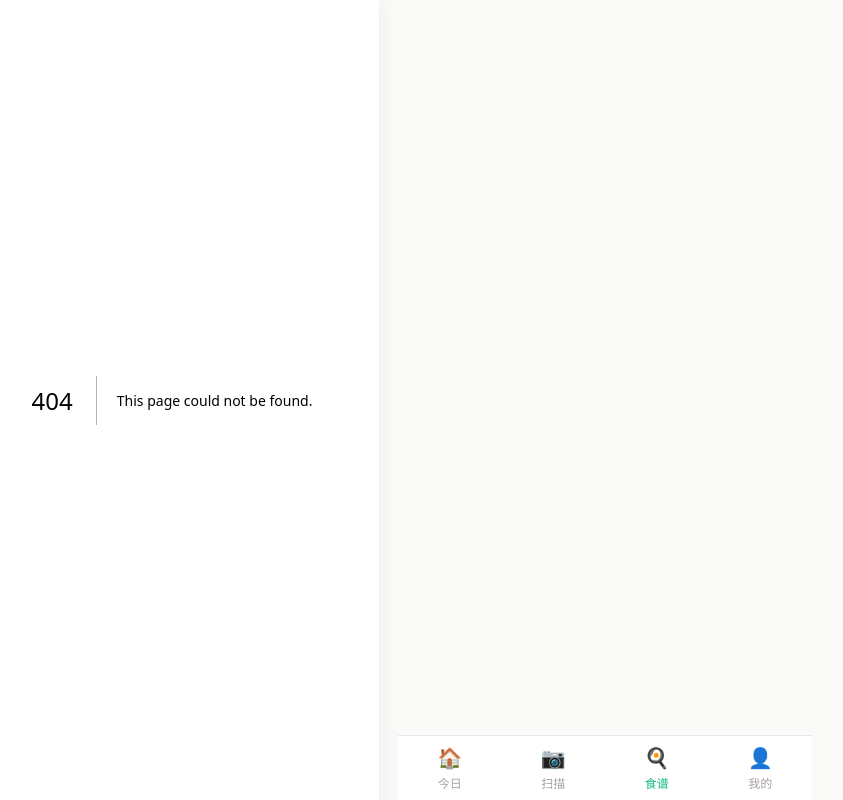
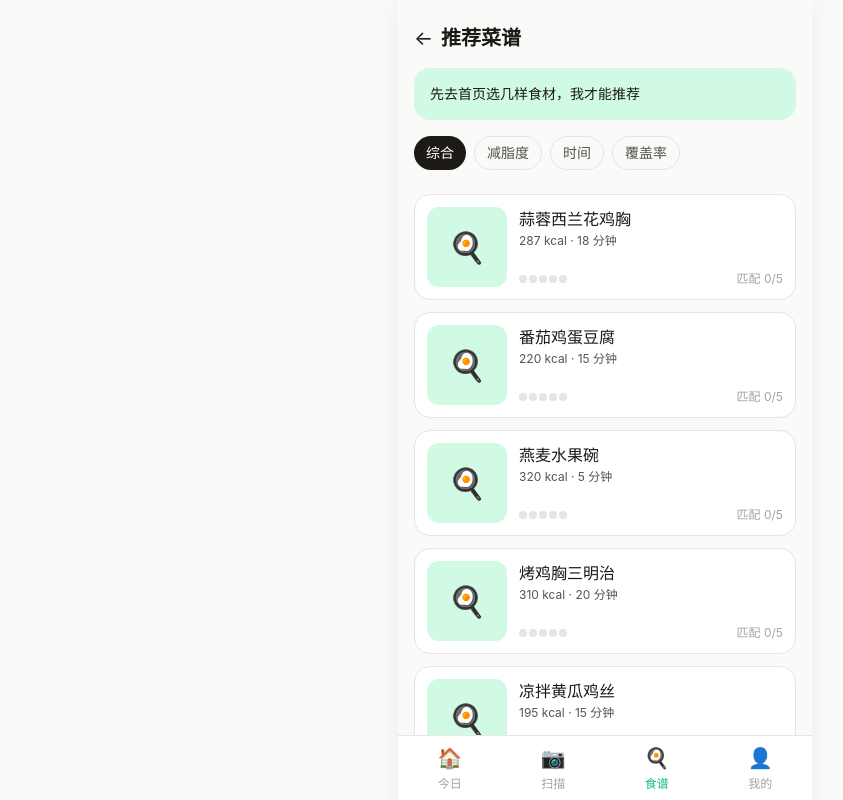
Before and after one commit to yasmin0528/FridgeMate, a Next.js app in the folder fridgemate/: page /recipes in a window 1280 px wide. Before the commit this address had no page. Shown: the top 800 px of the page, without its empty margins (35-878 px from the left). Built offline with nearby package versions, Linux system fonts and the light colour scheme.

Commit message:
feat: P3a recipe list with sorting + chip remove + slot machine

```diff
--- /dev/null
+++ b/fridgemate/src/app/recipes/page.tsx
@@ -0,0 +1,173 @@
+"use client";
+
+import Link from "next/link";
+import { useRouter } from "next/navigation";
+import { useState } from "react";
+import { useFridgeStore } from "@/store/fridgeStore";
+import { useRecipeStore } from "@/store/recipeStore";
+import { IngredientChip } from "@/components/IngredientChip";
+import { MatchCircles } from "@/components/MatchCircles";
+import { SlotMachine } from "@/components/SlotMachine";
+import type { ScoredRecipe } from "@/lib/match";
+
+type SortMode = "score" | "fatLoss" | "time" | "coverage";
+
+export default function RecipesPage() {
+  const router = useRouter();
+  const { selectedIds, toggleSelect } = useFridgeStore();
+  const { rankedForSelected, slotCandidates } = useRecipeStore();
+  const [sort, setSort] = useState<SortMode>("score");
+  const [showSlot, setShowSlot] = useState(false);
+
+  const sorted = [...rankedForSelected].sort((a, b) => {
+    switch (sort) {
+      case "score":
+        return b.score - a.score;
+      case "fatLoss":
+        return b.recipe.fatLossScore - a.recipe.fatLossScore;
+      case "time":
+        return a.recipe.cookTimeMin - b.recipe.cookTimeMin;
+      case "coverage":
+        return b.coverage - a.coverage;
+    }
+  });
+
+  const handleSlotPick = (r: { id: string }) => {
+    setShowSlot(false);
+    router.push(`/recipes/${r.id}`);
+  };
+
+  const slotFinal =
+    slotCandidates.length > 0
+      ? slotCandidates[Math.floor(Math.random() * slotCandidates.length)]
+      : null;
+
+  return (
+    <main className="px-4 py-6 flex flex-col gap-4">
+      <header className="flex items-center gap-2">
+        <Link href="/" className="text-xl">
+          ←
+        </Link>
+        <h1 className="text-xl font-semibold">推荐菜谱</h1>
+      </header>
+
+      {selectedIds.length > 0 ? (
+        <section>
+          <div
+            className="text-sm mb-2"
+            style={{ color: "var(--color-text-secondary)" }}
+          >
+            已选 {selectedIds.length} 种食材（点击移除）
+          </div>
+          <div className="flex flex-wrap gap-2">
+            {selectedIds.map((id) => (
+              <IngredientChip
+                key={id}
+                ingredientId={id}
+                removable
+                onRemove={toggleSelect}
+              />
+            ))}
+          </div>
+        </section>
+      ) : (
+        <div
+          className="p-4 rounded-2xl text-sm"
+          style={{ backgroundColor: "var(--color-primary-light)" }}
+        >
+          先去首页选几样食材，我才能推荐
+        </div>
+      )}
+
+      {slotFinal && (
+        <button
+          onClick={() => setShowSlot(true)}
+          className="rounded-2xl py-5 px-6 text-white text-lg font-semibold flex flex-col items-center gap-1"
+          style={{ backgroundColor: "var(--color-accent)" }}
+        >
+          🎲 今天不想选择
+          <span className="text-sm opacity-90 font-normal">
+            让 FridgeMate 帮你定
+          </span>
+        </button>
+      )}
+
+      <div className="flex gap-2 overflow-x-auto pb-2">
+        {(
+          [
+            ["score", "综合"],
+            ["fatLoss", "减脂度"],
+            ["time", "时间"],
+            ["coverage", "覆盖率"],
+          ] as [SortMode, string][]
+        ).map(([k, label]) => (
+          <button
+            key={k}
+            onClick={() => setSort(k)}
+            className="px-3 py-1.5 rounded-full text-sm whitespace-nowrap"
+            style={{
+              backgroundColor:
+                sort === k ? "var(--color-text-primary)" : "transparent",
+              color: sort === k ? "white" : "var(--color-text-secondary)",
+              border: sort === k ? "none" : "1px solid var(--color-border)",
+            }}
+          >
+            {label}
+          </button>
+        ))}
+      </div>
+
+      <ul className="flex flex-col gap-3">
+        {sorted.map((sr) => (
+          <RecipeCard key={sr.recipe.id} scored={sr} />
+        ))}
+      </ul>
+
+      {showSlot && slotFinal && (
+        <SlotMachine
+          candidates={slotCandidates.map((c) => c.recipe)}
+          finalPick={slotFinal.recipe}
+          onDone={handleSlotPick}
+        />
+      )}
+    </main>
+  );
+}
+
+function RecipeCard({ scored }: { scored: ScoredRecipe }) {
+  const r = scored.recipe;
+  return (
+    <Link
+      href={`/recipes/${r.id}`}
+      className="flex gap-3 p-3 rounded-2xl bg-white border"
+      style={{ borderColor: "var(--color-border)" }}
+    >
+      <div
+        className="w-20 h-20 rounded-xl flex items-center justify-center text-3xl shrink-0"
+        style={{ backgroundColor: "var(--color-primary-light)" }}
+      >
+        🍳
+      </div>
+      <div className="flex-1 flex flex-col justify-between min-w-0">
+        <div>
+          <div className="font-medium truncate">{r.name}</div>
+          <div
+            className="text-xs mt-0.5"
+            style={{ color: "var(--color-text-secondary)" }}
+          >
+            {r.kcal} kcal · {r.cookTimeMin} 分钟
+          </div>
+        </div>
+        <div className="flex items-center justify-between">
+          <MatchCircles filled={scored.coverage} />
+          <span
+            className="text-xs"
+            style={{ color: "var(--color-text-tertiary)" }}
+          >
+            匹配 {scored.coverage}/5
+          </span>
+        </div>
+      </div>
+    </Link>
+  );
+}
```
